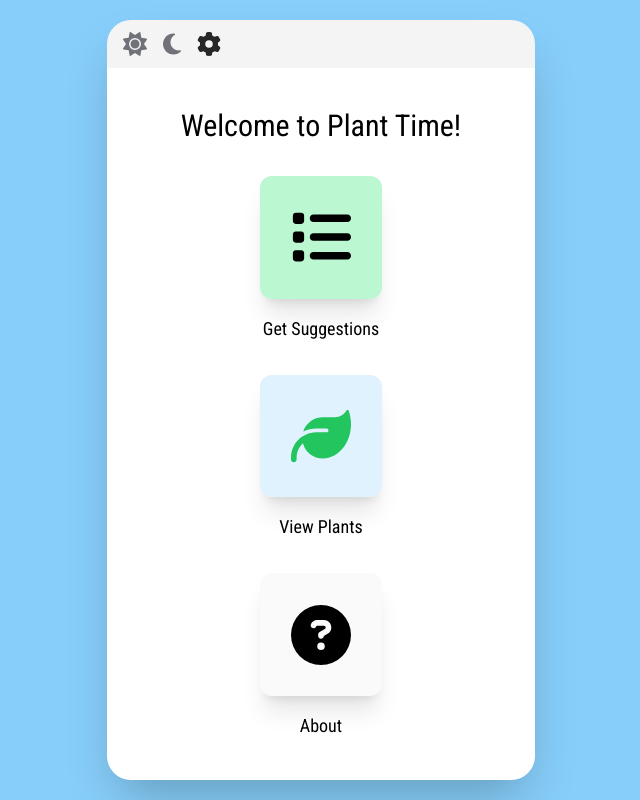
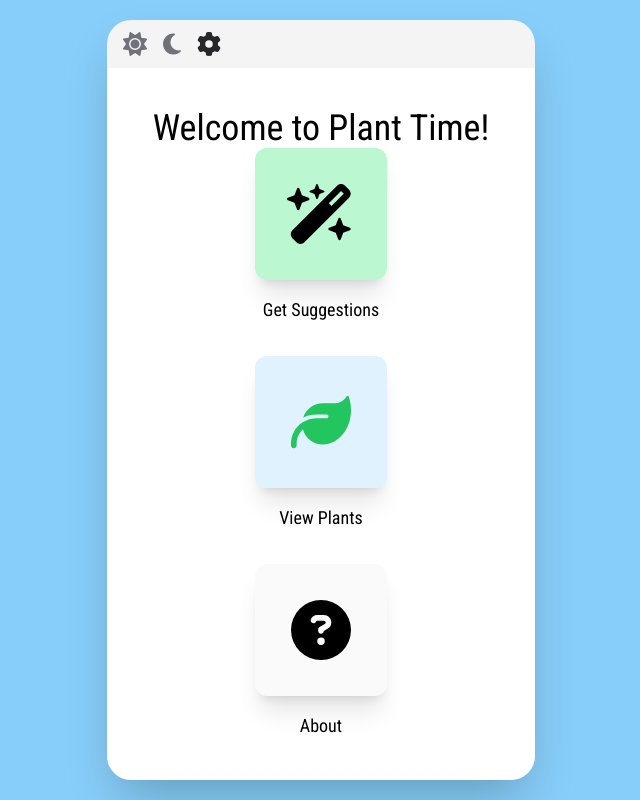
Before and after one commit to jkr-team/plant-time-web, a Next.js app: page / in a window 1280 px wide. Shown: the whole page, without its empty margins (319-959 px from the left). Built offline with nearby package versions, Linux system fonts and the light colour scheme.

Commit message:
update icon for get suggestions and make title larger

```diff
--- a/src/pages/index.tsx
+++ b/src/pages/index.tsx
@@ -5,7 +5,7 @@ import { useTime } from '../utils/useTime';
 import { motion } from 'framer-motion';
 import { Layout } from '../components/Layout';
 import { FontAwesomeIcon } from '@fortawesome/react-fontawesome';
-import { faCircleQuestion, faLeaf, faList } from '@fortawesome/free-solid-svg-icons';
+import { faCircleQuestion, faLeaf, faWandMagicSparkles } from '@fortawesome/free-solid-svg-icons';
 
 export default function HomePage() {
   const date = new Date().toLocaleDateString(undefined, {
@@ -19,8 +19,8 @@ export default function HomePage() {
 
   return (
     <Layout>
-      <div className='relative flex w-full flex-1 flex-col items-center gap-8 px-4 py-10'>
-        <h1 className="text-3xl">Welcome to Plant Time!</h1>
+      <div className='relative flex w-full flex-1 flex-col items-center px-4 py-10'>
+        <h1 className="text-4xl text-center">Welcome to Plant Time!</h1>
 
         <div className='flex-1 w-full max-h-[600px] my-auto z-20'>
           <Apps
@@ -29,8 +29,8 @@ export default function HomePage() {
                 title: 'Get Suggestions',
                 url: '/suggestions',
                 icon: (
-                  <div className='flex h-full w-full items-center justify-center text-6xl bg-green-200 dark:bg-green-950 dark:text-green-500'>
-                    <FontAwesomeIcon icon={faList} />
+                  <div className='flex h-full w-full items-center justify-center text-6xl bg-green-200 dark:bg-green-950 '>
+                    <FontAwesomeIcon icon={faWandMagicSparkles} />
                   </div>
                 ),
               },
```
